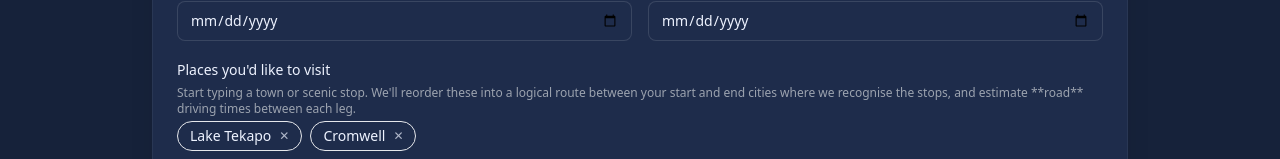
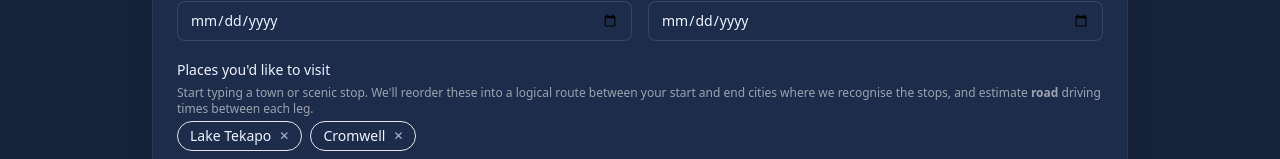
Before and after one commit to BrettWS2025/travelscout, a Next.js app: page /trip-planner in a window 1280 px wide. Shown: the part 396-555 px from the top of the page. Built offline with nearby package versions, Linux system fonts and the light colour scheme.

Commit message:
Update TripPlanner.tsx

```diff
--- a/components/TripPlanner.tsx
+++ b/components/TripPlanner.tsx
@@ -256,7 +256,7 @@ export default function TripPlanner() {
           <p className="text-xs text-gray-400">
             Start typing a town or scenic stop. We&apos;ll reorder these into a logical
             route between your start and end cities where we recognise the stops,
-            and estimate **road** driving times between each leg.
+            and estimate <strong>road</strong> driving times between each leg.
           </p>
 
           <WaypointInput
@@ -330,8 +330,8 @@ export default function TripPlanner() {
             Tekapo → Cromwell → Queenstown).
           </p>
 
-          {/* Responsive map: 4:3 on mobile, square from md+ */}
-          <div className="w-full aspect-[4/3] md:aspect-square rounded-lg overflow-hidden">
+          {/* Responsive map: 4:3 on all sizes (smaller than square on desktop) */}
+          <div className="w-full aspect-[4/3] rounded-lg overflow-hidden">
             {/* TripMap is dynamically loaded only in the browser */}
             <TripMap points={mapPoints} />
           </div>
```
